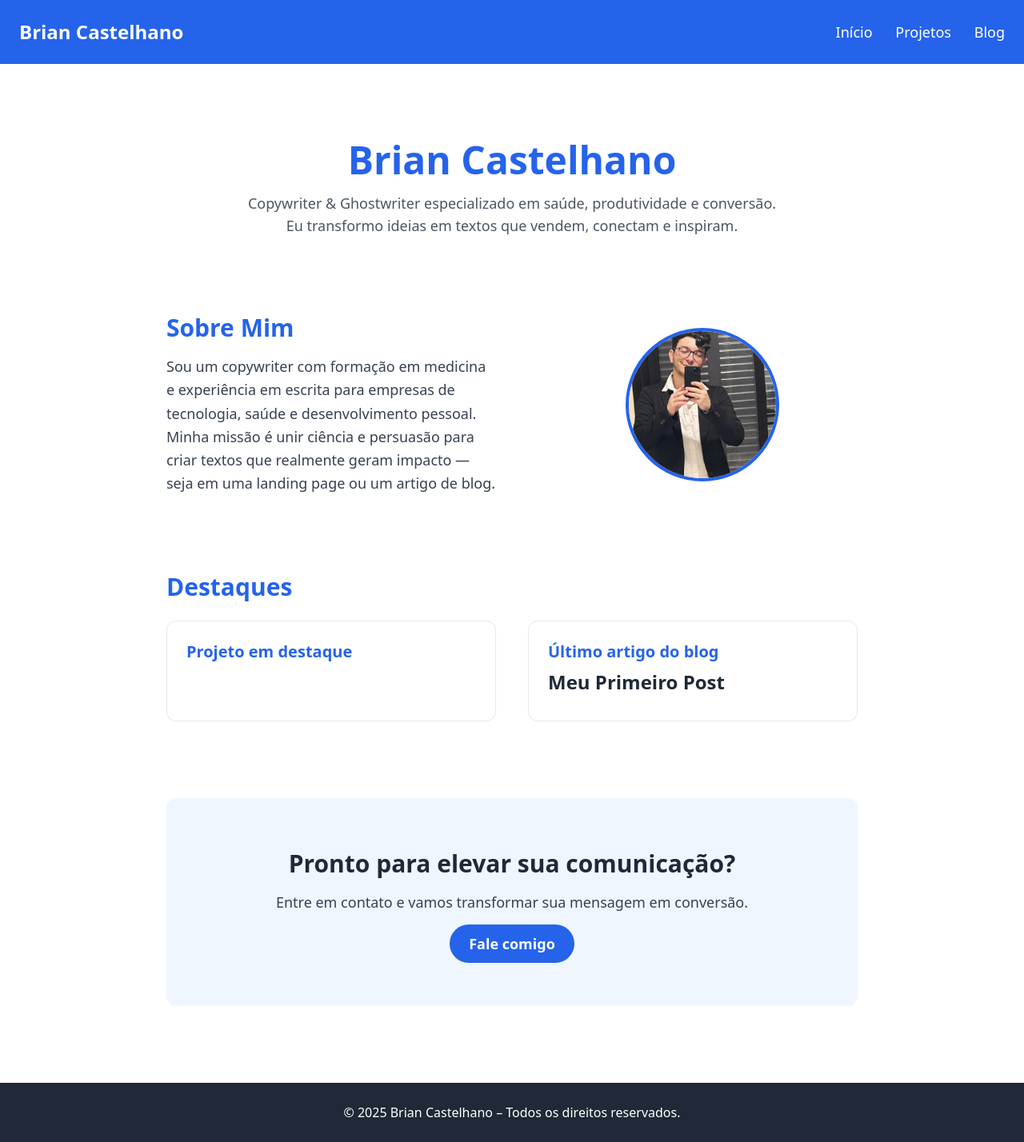
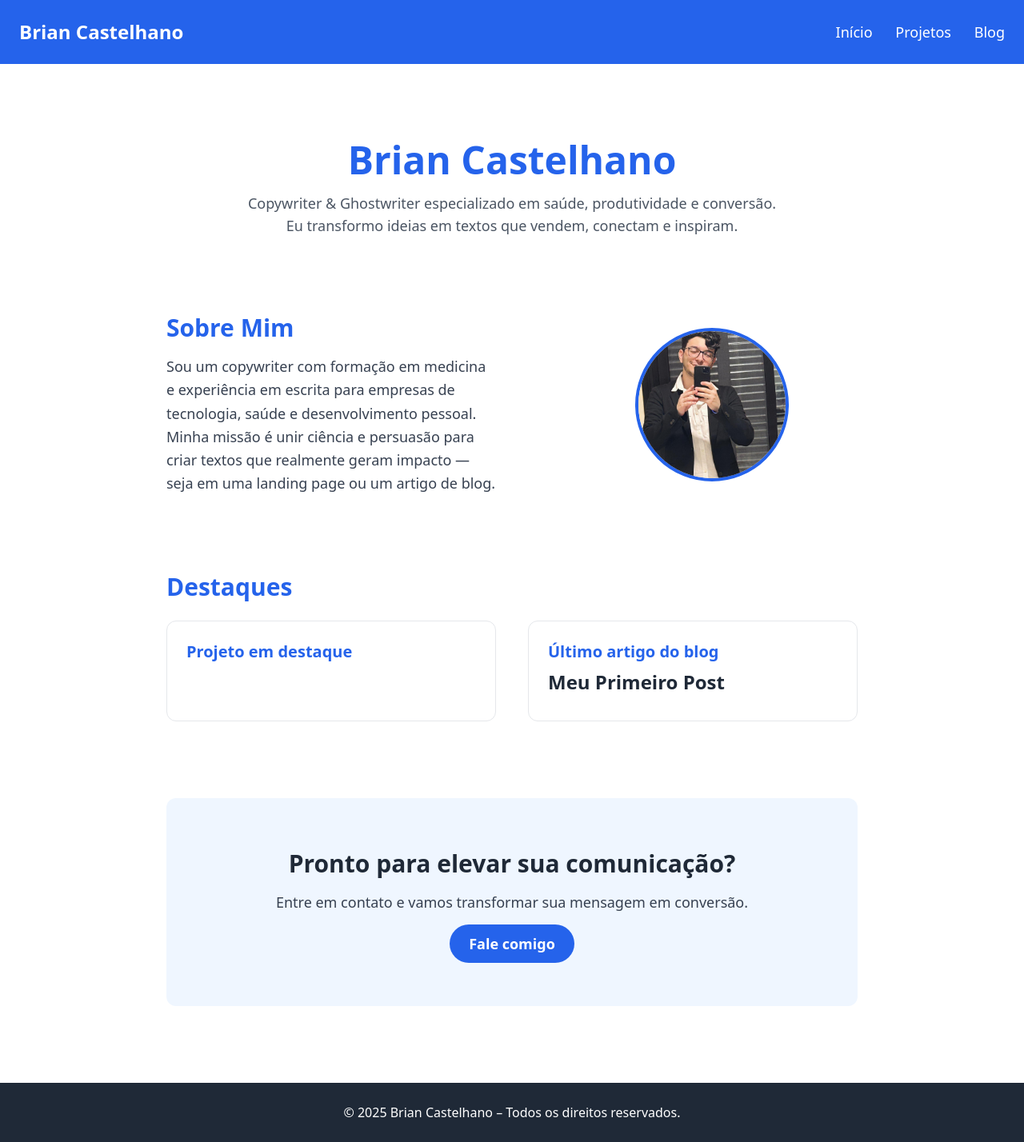
Before and after one commit to briantheengineer/briancopywriter.github.io, a Jekyll site: the page built from index.html, in a window 1280 px wide. Shown: the whole page at 80% size. Built offline with Jekyll 4.4.1, drawn with Linux system fonts in a browser that asks for light colours; nearby versions of some CDN libraries.

Commit message:
Update index.html

```diff
--- a/index.html
+++ b/index.html
@@ -22,7 +22,7 @@ title: Início
   </div>
   <div class="flex justify-center">
  <div class="flex justify-center pl-6">
-  <div class="w-48 h-48 rounded-full overflow-hidden border-4 border-blue-600">
+  <div class="w-48 h-48 rounded-full overflow-hidden border-4 border-blue-600 ml-6">
     <img
   src="assets/img/brian.jpeg"
   alt="Foto de Brian Castelhano"
```
